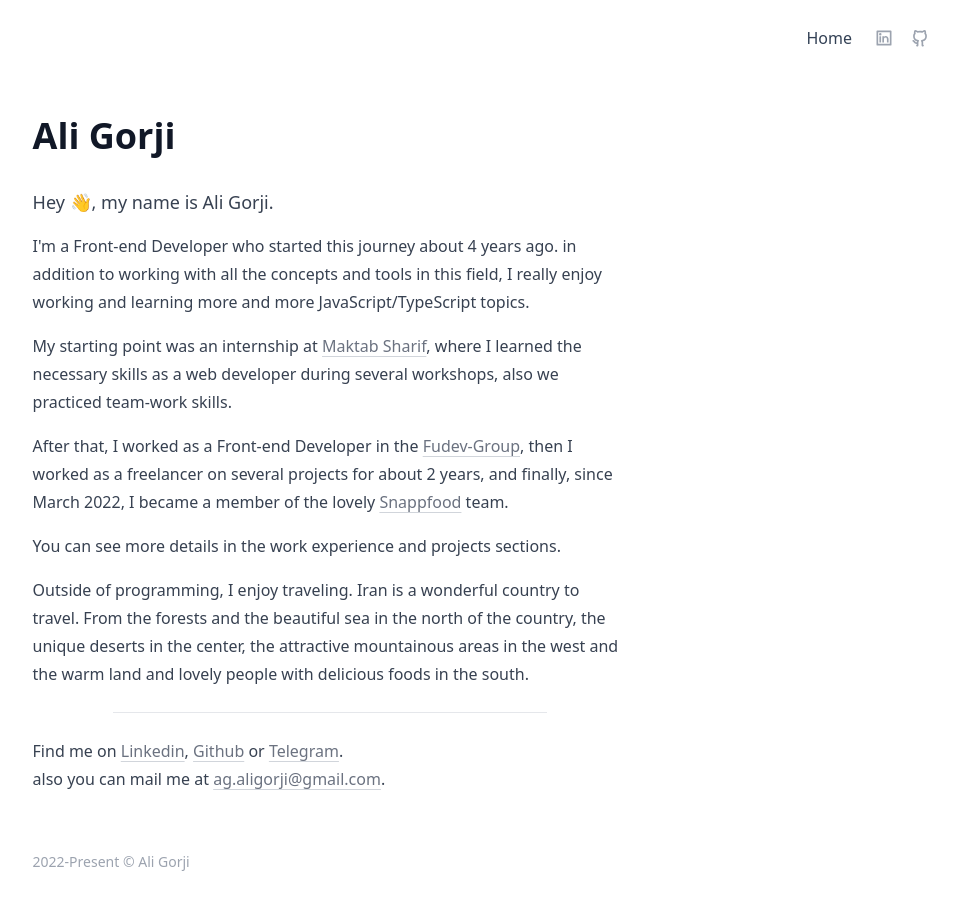
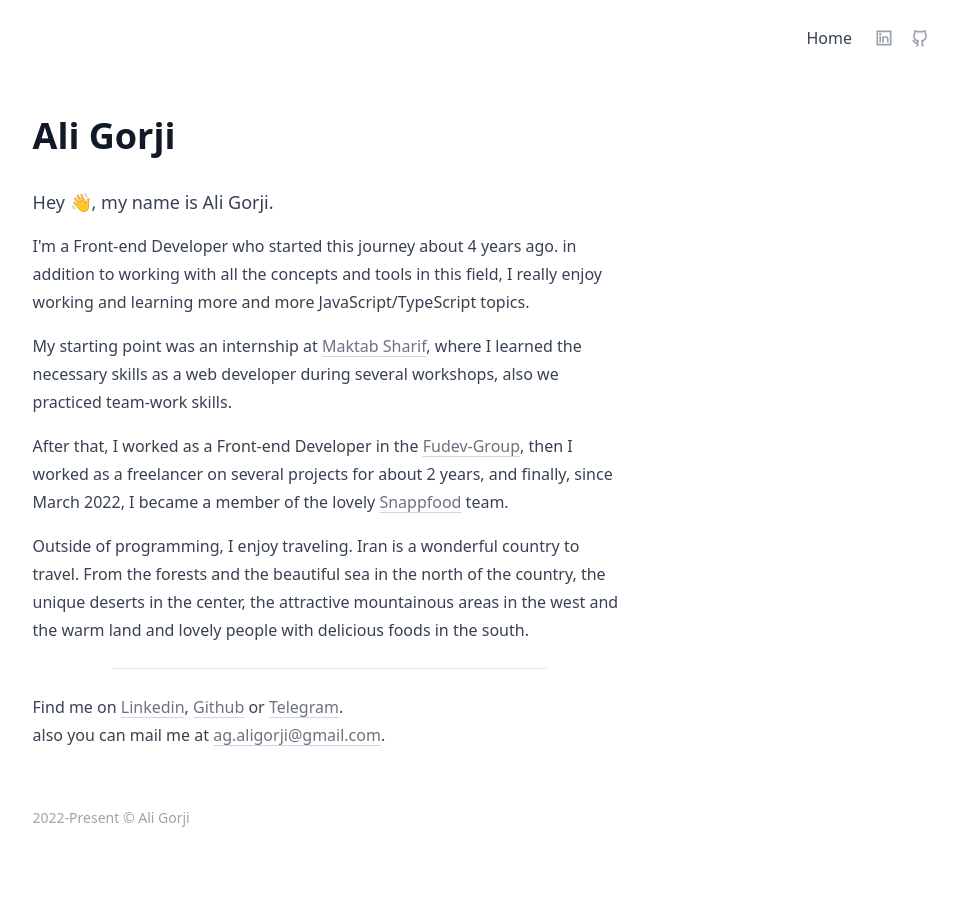
Before and after one commit to gorjiali/gorjiali.github.io, a Next.js app: page / in a window 1280 px wide. Shown: the top 910 px of the page, without its empty margins (310-1268 px from the left). Built offline with nearby package versions, Linux system fonts and the light colour scheme.

Commit message:
comment project and experience sections paragraph

```diff
--- a/pages/index.tsx
+++ b/pages/index.tsx
@@ -41,9 +41,9 @@ export default function Home() {
         </a>{' '}
         team.
       </p>
-      <p>
+{/*       <p>
         You can see more details in the work experience and projects sections.
-      </p>
+      </p> */}
       <p>
         Outside of programming, I enjoy traveling. Iran is a wonderful country
         to travel. From the forests and the beautiful sea in the north of the
```
